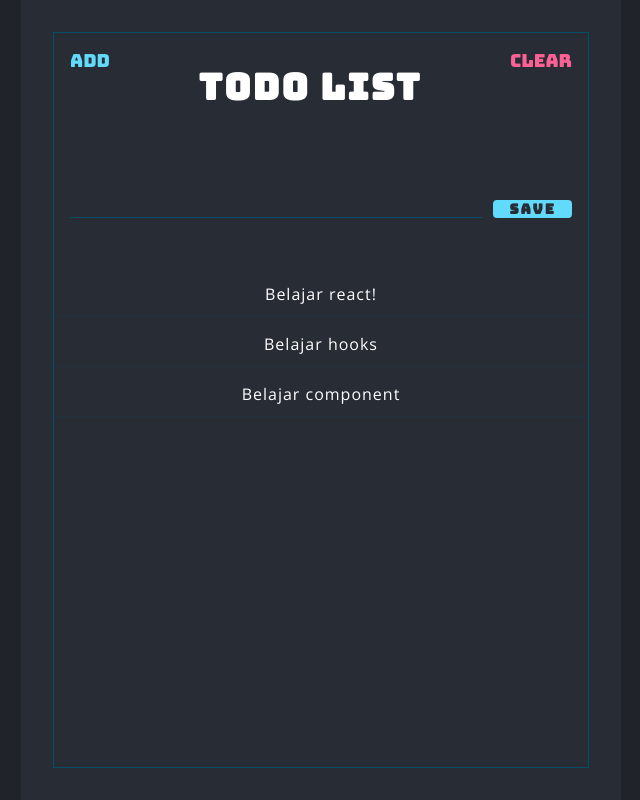
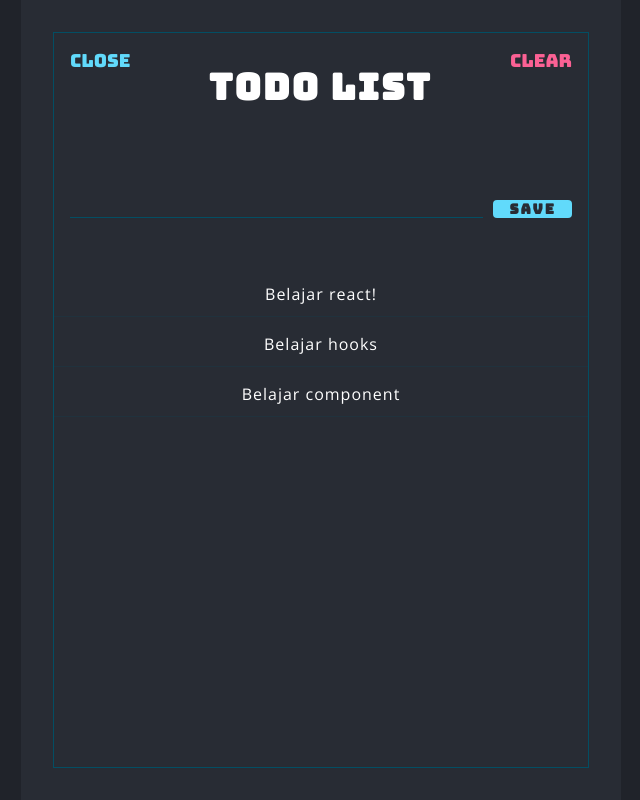
Before and after one commit to devcopas/react-todolist, a React (Create React App) app: page / in a window 1280 px wide. Both pictures are taken after a click on the button "ADD". Shown: the whole page, without its empty margins (319-959 px from the left). Built offline with nearby package versions, Linux system fonts and the light colour scheme.

Commit message:
mengatur label close & add button dan mengatur jumlah karakter todo

```diff
--- a/src/components/Header.jsx
+++ b/src/components/Header.jsx
@@ -1,11 +1,11 @@
 import React from "react";
 import PropTypes from "prop-types";
 
-const Header = ({ showAddToggle }) => {
+const Header = ({ showAddToggle, showAdd }) => {
   return (
     <section className="header">
       <button className="header-btn main-blue-color" onClick={showAddToggle}>
-        Add
+        {showAdd ? "Close" : "Add"}
       </button>
       <h1 className="header-title">Todo List</h1>
       <button className="header-btn clear">Clear</button>
@@ -14,7 +14,8 @@
 };
 
 Header.propTypes = {
-  showAddToggle: PropTypes.func.isRequired
+  showAddToggle: PropTypes.func.isRequired,
+  showAdd: PropTypes.bool.isRequired
 };
 
 export default Header;
--- a/src/components/TodoForm.jsx
+++ b/src/components/TodoForm.jsx
@@ -9,6 +9,11 @@
 
     if (!value) {
       alert("can't be blank, type something!");
+      return;
+    }
+
+    if (value.length > 50) {
+      alert("text cannot be longer than 50 characters");
       return;
     }
 
@@ -37,11 +42,8 @@
 };
 
 TodoForm.propTypes = {
-  addTodo: PropTypes.func.isRequired
-};
-
-TodoForm.propTypes = {
-  showAdd: PropTypes.bool
+  addTodo: PropTypes.func.isRequired,
+  showAdd: PropTypes.bool.isRequired
 };
 
 export default TodoForm;
--- a/src/pages/TodoList.jsx
+++ b/src/pages/TodoList.jsx
@@ -23,7 +23,7 @@
 
   return (
     <Paper>
-      <Header showAddToggle={showAddToggle} />
+      <Header showAddToggle={showAddToggle} showAdd={showAdd} />
       <TodoForm addTodo={addTodo} showAdd={showAdd} />
       <Todos todos={todos} />
     </Paper>
```
